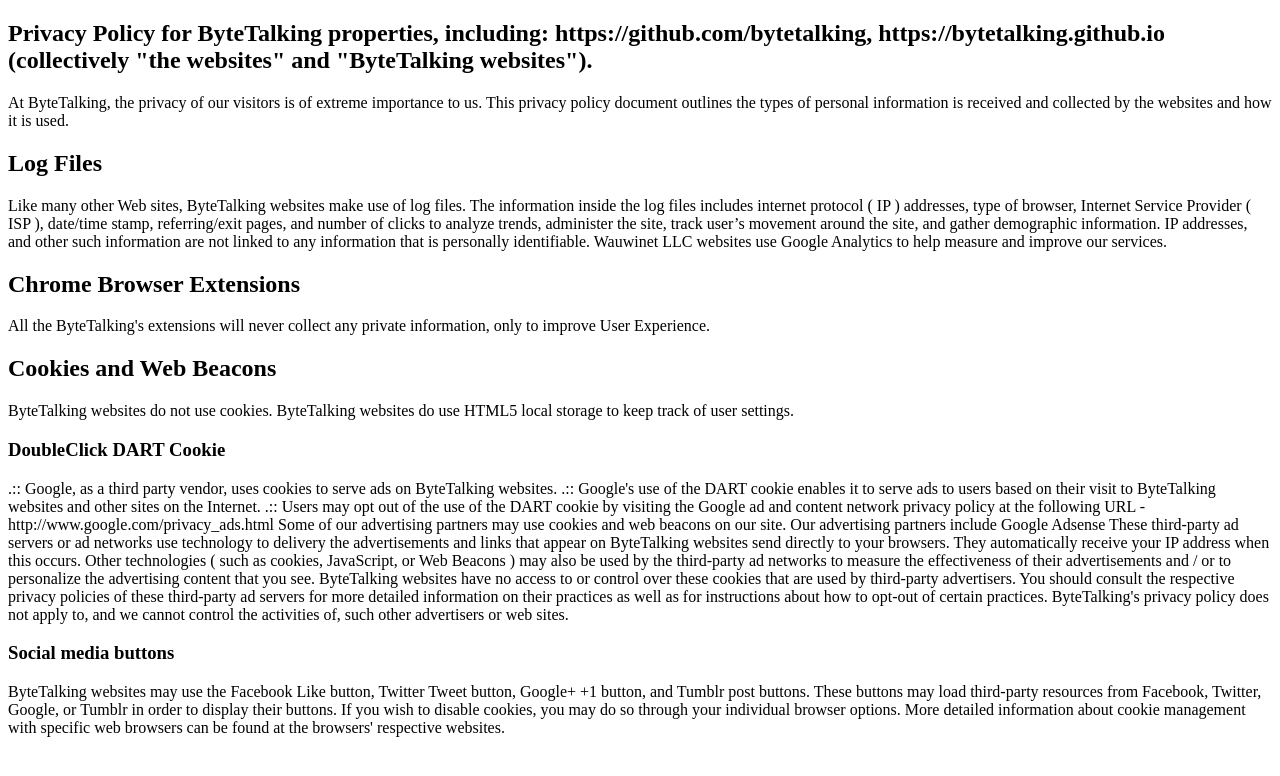
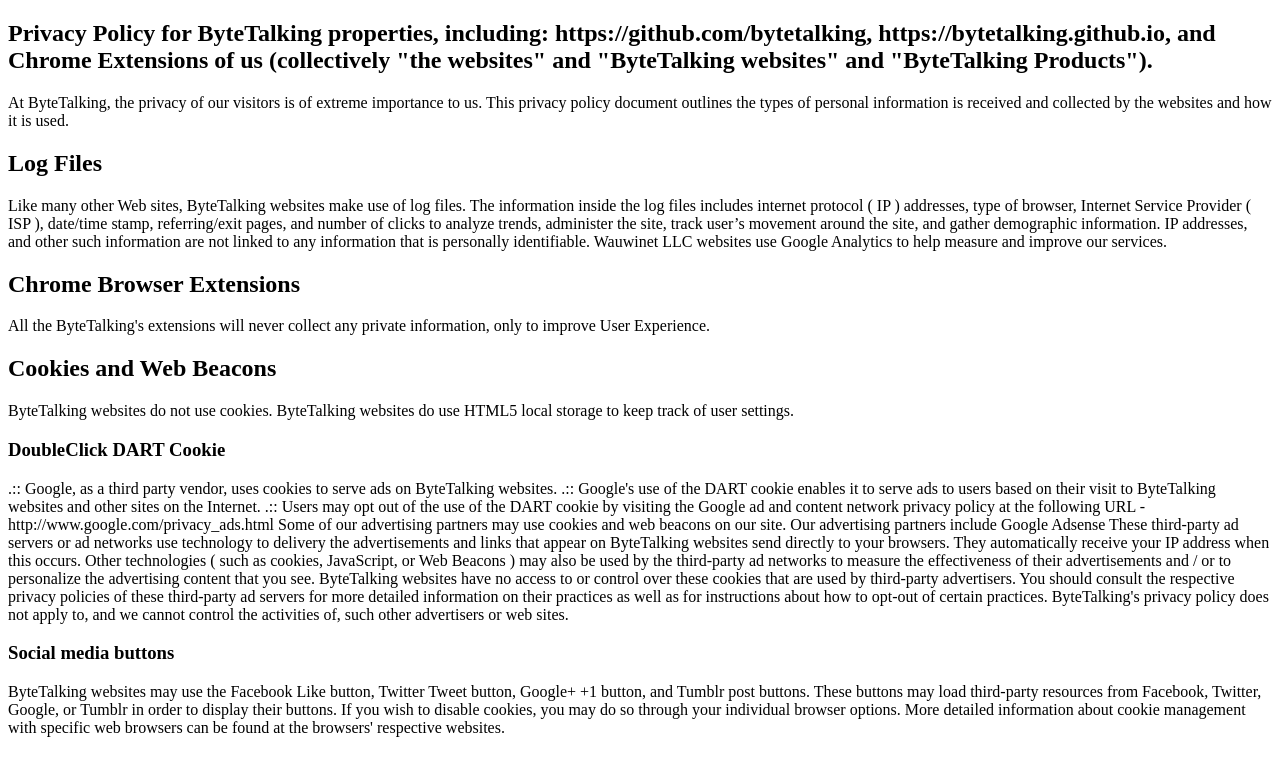
Before and after one commit to bytetalking/bytetalking, a plain HTML site: page chrome/privacy/index.html in a window 1280 px wide. Drawn offline with Linux system fonts and the light colour scheme.

Commit message:
Update index.html

```diff
--- a/chrome/privacy/index.html
+++ b/chrome/privacy/index.html
@@ -13,7 +13,7 @@ body {
 </style>
 </head>
 <body>
- <h2>Privacy Policy for ByteTalking properties, including: https://github.com/bytetalking, https://bytetalking.github.io (collectively "the websites" and "ByteTalking websites").</h2>
+ <h2>Privacy Policy for ByteTalking properties, including: https://github.com/bytetalking, https://bytetalking.github.io, and Chrome Extensions of us (collectively "the websites" and "ByteTalking websites" and "ByteTalking Products").</h2>
 
 At ByteTalking, the privacy of our visitors is of extreme importance to us. This privacy policy document outlines the types of personal information is received and collected by the websites and how it is used.
 
```
